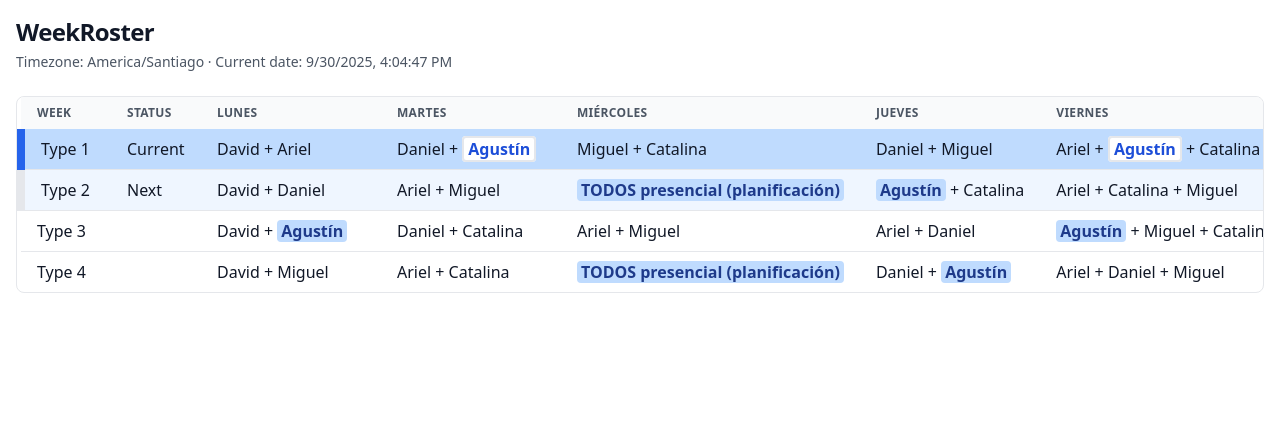
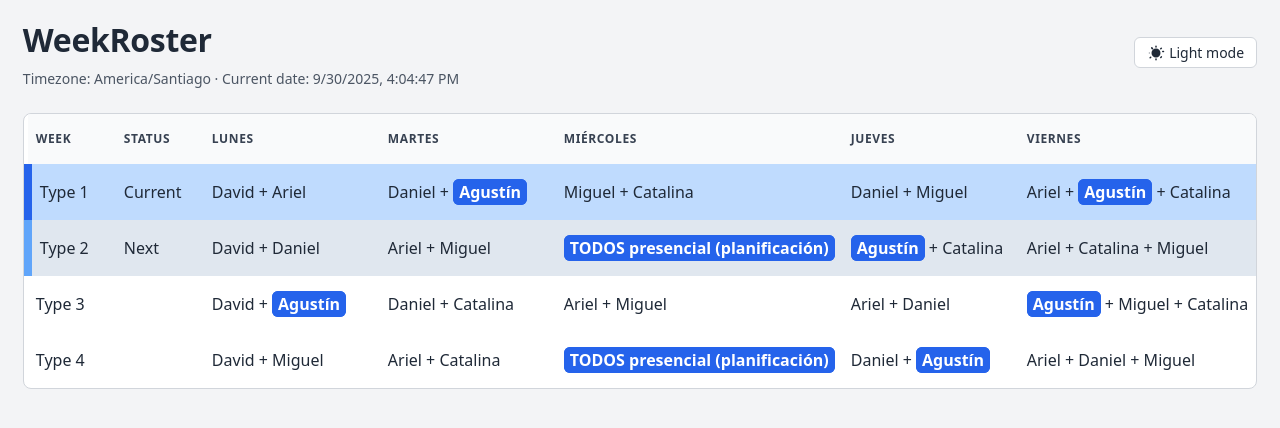
Before and after one commit to aquiroz-capex/weekly-roster-v2, a React (Vite) app: page / in a window 1280 px wide. Shown: the top 428 px of the page. Built offline with nearby package versions, Linux system fonts and the light colour scheme.

Commit message:
feat: implement theme toggle functionality and add app styling

```diff
--- a/src/App.tsx
+++ b/src/App.tsx
@@ -1,4 +1,5 @@
 import React, { useEffect, useMemo, useState } from 'react';
+import './app-theme.css';
 
 import { getCurrentAndNextWeekIndices } from './lib/date';
 import rotationConfig from '../config/rotation.json';
@@ -8,11 +9,27 @@ const config = rotationConfig as RotationConfig;
 
 const App: React.FC = () => {
   const [now, setNow] = useState<Date>(new Date());
+  const [theme, setTheme] = useState<'light' | 'dark'>(() => {
+    if (typeof window !== 'undefined' && window.matchMedia('(prefers-color-scheme: dark)').matches) {
+      return 'dark';
+    }
+    return 'light';
+  });
 
   useEffect(() => {
     const id = setInterval(() => setNow(new Date()), 60_000);
     return () => clearInterval(id);
   }, []);
+
+  useEffect(() => {
+    if (typeof document !== 'undefined') {
+      document.documentElement.classList.toggle('dark', theme === 'dark');
+      const root = document.documentElement;
+      const body = document.body;
+      const bodyBg = getComputedStyle(root).getPropertyValue('--body-bg');
+      body.style.background = bodyBg;
+    }
+  }, [theme]);
 
   const { currentIndex, nextIndex } = useMemo(
     () => getCurrentAndNextWeekIndices(now, config.anchorDate),
@@ -20,43 +37,58 @@ const App: React.FC = () => {
   );
 
   return (
-    <main className="mx-auto max-w-fit p-4">
-      <header className="mb-6">
-        <h1 className="text-2xl font-semibold tracking-tight">WeekRoster</h1>
-        <p className="mt-1 text-sm text-gray-600 dark:text-gray-300" aria-live="polite">
-          Timezone: <span className="font-medium">{config.timezone}</span> · Current date: {now.toLocaleString('en-US', { timeZone: config.timezone })}
-        </p>
+    <main className="app-main">
+      <header className="app-header">
+        <div>
+          <h1 className="app-title">WeekRoster</h1>
+          <p className="app-meta" aria-live="polite">
+            Timezone: <span className="font-medium">{config.timezone}</span> · Current date: {now.toLocaleString('en-US', { timeZone: config.timezone })}
+          </p>
+        </div>
+        <button
+          type="button"
+          aria-label="Toggle dark mode"
+          className="theme-toggle-btn"
+          onClick={() => setTheme(theme === 'dark' ? 'light' : 'dark')}
+        >
+          {theme === 'dark' ? (
+            <svg width="18" height="18" fill="none" viewBox="0 0 24 24"><path fill="currentColor" d="M17.75 15.5a7.25 7.25 0 0 1-7.25-7.25c0-1.61.52-3.1 1.41-4.3A.75.75 0 0 0 10.5 2a9 9 0 1 0 11.5 11.5a.75.75 0 0 0-1.95-.41a7.22 7.22 0 0 1-2.3.41Z"/></svg>
+          ) : (
+            <svg width="18" height="18" fill="none" viewBox="0 0 24 24"><path fill="currentColor" d="M12 18a6 6 0 1 0 0-12a6 6 0 0 0 0 12Zm0 4a1 1 0 0 1-1-1v-1a1 1 0 1 1 2 0v1a1 1 0 0 1-1 1Zm0-20a1 1 0 0 1 1 1v1a1 1 0 1 1-2 0V3a1 1 0 0 1 1-1Zm10 9h-1a1 1 0 1 1 0-2h1a1 1 0 1 1 0 2ZM4 12a1 1 0 0 1-1-1H2a1 1 0 1 1 0 2h1a1 1 0 0 1 1-1Zm13.66 6.66a1 1 0 0 1 0-1.41l.7-.7a1 1 0 1 1 1.41 1.41l-.7.7a1 1 0 0 1-1.41 0ZM5.64 5.64a1 1 0 0 1 0-1.41a1 1 0 0 1 1.41 0l.7.7A1 1 0 0 1 6.34 7.05l-.7-.7Zm12.02 0l.7-.7a1 1 0 1 1 1.41 1.41l-.7.7a1 1 0 1 1-1.41-1.41ZM5.64 18.36l-.7.7a1 1 0 1 1-1.41-1.41l.7-.7a1 1 0 1 1 1.41 1.41Z"/></svg>
+          )}
+          {theme === 'dark' ? 'Dark' : 'Light'} mode
+        </button>
       </header>
-      <section aria-label="4-week rotation table">
-        <div className="overflow-x-auto rounded-lg border border-gray-200 dark:border-gray-800">
+      <section className="app-table-section" aria-label="4-week rotation table">
+        <div className="app-table-container">
           <table
             role="grid"
-            className="min-w-max w-full text-left whitespace-nowrap"
+            className="app-table"
             style={{ tableLayout: 'auto' }}
           >
-            <thead className="bg-gray-50 dark:bg-gray-900/40 text-xs uppercase tracking-wide text-gray-600 dark:text-gray-300">
+            <thead className="app-thead">
               <tr>
-                <th className="px-4 py-2 min-w-[90px]">Week</th>
-                <th className="px-4 py-2 min-w-[90px]">Status</th>
+                <th className="app-cell app-cell-week">Week</th>
+                <th className="app-cell app-cell-status">Status</th>
                 {config.weekdays.map((d) => (
-                  <th key={d} className="px-4 py-2 min-w-[180px]">{d}</th>
+                  <th key={d} className="app-cell">{d}</th>
                 ))}
               </tr>
             </thead>
-            <tbody className="divide-y divide-gray-200 dark:divide-gray-800">
+            <tbody>
               {config.schedule.map((week, idx) => {
                 const isCurrent = idx === currentIndex;
                 const isNext = idx === nextIndex;
                 const rowClass = isCurrent
-                  ? 'bg-blue-200 dark:bg-blue-700 border-l-8 border-blue-600'
+                  ? 'app-row-current'
                   : isNext
-                  ? 'bg-blue-50 dark:bg-blue-900/30 border-l-8 border-blue-300'
+                  ? 'app-row-next'
                   : '';
                 const status = isCurrent ? 'Current' : isNext ? 'Next' : '';
                 return (
-                  <tr key={week.week} className={`${rowClass}`}>
-                    <td className="px-4 py-2 min-w-[90px]">Type {week.week}</td>
-                    <td className="px-4 py-2 min-w-[90px]" aria-label={status}>{status}</td>
+                  <tr key={week.week} className={rowClass}>
+                    <td className="app-cell app-cell-week">Type {week.week}</td>
+                    <td className="app-cell app-cell-status" aria-label={status}>{status}</td>
                     {config.weekdays.map((d) => {
                       const cell = week.days[d] ?? '';
                       const normalize = (str: string) => str.normalize('NFD').replace(/\p{Diacritic}/gu, '');
@@ -66,15 +98,15 @@ const App: React.FC = () => {
                         const regex = new RegExp(`(${config.user})`, 'giu');
                         const parts = cell.split(regex);
                         return (
-                          <td key={d} className="px-4 py-2 min-w-[180px]">
+                          <td key={d} className="app-cell">
                             {parts.map((part, i) =>
                               normalize(part).toLowerCase() === userNorm ? (
                                 <span
                                   key={i}
                                   className={
                                     idx === currentIndex
-                                      ? 'bg-white border-2  text-blue-700 font-bold rounded px-1'
-                                      : 'bg-blue-200 dark:bg-blue-500 text-blue-900 dark:text-white font-bold rounded px-1'
+                                      ? 'app-highlight'
+                                      : 'app-highlight'
                                   }
                                 >
                                   {part}
@@ -87,12 +119,12 @@ const App: React.FC = () => {
                         );
                       } else if (/TODOS presencial \(planificación\)/i.test(cell)) {
                         return (
-                          <td key={d} className="px-4 py-2 min-w-[180px]">
+                          <td key={d} className="app-cell">
                             <span
                               className={
                                 idx === currentIndex
-                                  ? 'bg-white border-2 border-blue-600 text-blue-700 font-bold rounded px-1'
-                                  : 'bg-blue-200 dark:bg-blue-500 text-blue-900 dark:text-white font-bold rounded px-1'
+                                  ? 'app-highlight'
+                                  : 'app-highlight'
                               }
                             >
                               {cell}
@@ -101,7 +133,7 @@ const App: React.FC = () => {
                         );
                       } else {
                         return (
-                          <td key={d} className="px-4 py-2 min-w-[180px]">{cell}</td>
+                          <td key={d} className="app-cell">{cell}</td>
                         );
                       }
                     })}
--- /dev/null
+++ b/src/app-theme.css
@@ -0,0 +1,210 @@
+body {
+  background: var(--body-bg);
+  transition: background 0.2s;
+}
+
+:root {
+  --body-bg: #f3f4f6;
+  --main-bg: #fff;
+  --main-text: #1f2937;
+  --meta-text: #4b5563;
+  --border-color: #d1d5db;
+  --table-bg: #fff;
+  --thead-bg: #f9fafb;
+  --thead-text: #374151;
+  --row-current-bg: #bfdbfe;
+  --row-current-border: #2563eb;
+  --row-next-bg: #e0e7ef;
+  --row-next-border: #60a5fa;
+  --highlight-bg: #2563eb;
+  --highlight-text: #fff;
+  --highlight-border: #2563eb;
+  --btn-bg: #fff;
+  --btn-bg-hover: #f3f4f6;
+  --btn-text: #1f2937;
+  --btn-border-color: #d1d5db;
+}
+
+.dark {
+  --body-bg: #0f172a;
+  --main-bg: #0f172a;
+  --main-text: #f3f4f6;
+  --meta-text: #cbd5e1;
+  --border-color: #374151;
+  --table-bg: #1e293b;
+  --thead-bg: #1e293b;
+  --thead-text: #cbd5e1;
+  --row-current-bg: #1e40af;
+  --row-current-border: #60a5fa;
+  --row-next-bg: #1e293b;
+  --row-next-border: #3b82f6;
+  --highlight-bg: #2563eb;
+  --highlight-text: #fff;
+  --highlight-border: #60a5fa;
+  --btn-bg: #111827;
+  --btn-bg-hover: #1f2937;
+  --btn-text: #f3f4f6;
+  --btn-border-color: #374151;
+}
+
+.theme-toggle-btn {
+  display: inline-flex;
+  align-items: center;
+  gap: 0.25rem;
+  border-radius: 0.375rem;
+  border: 1px solid var(--btn-border-color, var(--border-color));
+  padding: 0.25rem 0.75rem;
+  font-size: 0.875rem;
+  font-weight: 500;
+  background: var(--btn-bg);
+  color: var(--btn-text);
+  transition: background 0.2s, color 0.2s;
+  cursor: pointer;
+}
+.theme-toggle-btn:hover {
+  background: var(--btn-bg-hover);
+}
+.app-main {
+  margin-left: auto;
+  margin-right: auto;
+  max-width: fit-content;
+  padding: 1rem;
+  background: transparent;
+  color: var(--main-text);
+  min-height: 100vh;
+  transition: background 0.2s, color 0.2s;
+}
+
+.app-header {
+  margin-bottom: 1.5rem;
+  display: flex;
+  flex-direction: column;
+  gap: 0.5rem;
+}
+@media (min-width: 640px) {
+  .app-header {
+    flex-direction: row;
+    align-items: center;
+    justify-content: space-between;
+  }
+}
+
+.app-title {
+  font-size: 2rem;
+  font-weight: 600;
+  letter-spacing: -0.01em;
+}
+
+.app-meta {
+  margin-top: 0.25rem;
+  font-size: 0.875rem;
+  color: var(--meta-text);
+}
+
+.app-table-section {
+  margin-top: 1rem;
+}
+
+.app-table-container {
+  overflow-x: auto;
+  border-radius: 0.5rem;
+  border: 1px solid var(--border-color);
+  background: var(--table-bg);
+}
+
+.app-table {
+  min-width: max-content;
+  width: 100%;
+  text-align: left;
+  white-space: nowrap;
+  table-layout: auto;
+}
+
+.app-thead {
+  background: var(--thead-bg);
+  font-size: 0.75rem;
+  text-transform: uppercase;
+  letter-spacing: 0.05em;
+  color: var(--thead-text);
+}
+
+.app-row-current {
+  background: var(--row-current-bg);
+  border-left: 8px solid var(--row-current-border);
+}
+.app-row-next {
+  background: var(--row-next-bg);
+  border-left: 8px solid var(--row-next-border);
+}
+
+.app-cell {
+  padding: 1rem 0.5rem;
+  min-width: 11rem;
+}
+.app-cell-week {
+  min-width: 5.5rem;
+}
+.app-cell-status {
+  min-width: 5.5rem;
+}
+
+.app-highlight {
+  background: var(--highlight-bg);
+  color: var(--highlight-text);
+  font-weight: bold;
+  border-radius: 0.375rem;
+  padding: 0 0.25rem;
+  border: 2px solid var(--highlight-border);
+  transition: background 0.2s, color 0.2s, border 0.2s;
+}
+
+.dark {
+  --body-bg: #0f172a;
+  --main-bg: #0f172a;
+  --main-text: #f3f4f6;
+  --meta-text: #cbd5e1;
+  --border-color: #374151;
+  --table-bg: #1e293b;
+  --thead-bg: #1e293b;
+  --thead-text: #cbd5e1;
+  --row-current-bg: #1e40af;
+  --row-current-border: #60a5fa;
+  --row-next-bg: #1e293b;
+  --row-next-border: #3b82f6;
+  --highlight-bg: #2563eb;
+  --highlight-text: #fff;
+  --highlight-border: #60a5fa;
+  --border-color: #d1d5db;
+  --table-bg: #fff;
+  --thead-bg: #f9fafb;
+  --thead-text: #374151;
+  --row-current-bg: #bfdbfe;
+  --row-current-border: #2563eb;
+  --row-next-bg: #e0e7ef;
+  --row-next-border: #60a5fa;
+  --highlight-bg: #2563eb;
+  --highlight-text: #fff;
+  --highlight-border: #2563eb;
+}
+
+.dark {
+  --btn-bg: #111827;
+  --btn-bg-hover: #1f2937;
+  --btn-text: #f3f4f6;
+  --btn-border-color: #374151;
+  --body-bg: #0f172a;
+  --main-bg: #0f172a;
+  --main-text: #f3f4f6;
+  --meta-text: #cbd5e1;
+  --border-color: #374151;
+  --table-bg: #1e293b;
+  --thead-bg: #1e293b;
+  --thead-text: #cbd5e1;
+  --row-current-bg: #1e40af;
+  --row-current-border: #60a5fa;
+  --row-next-bg: #1e293b;
+  --row-next-border: #3b82f6;
+  --highlight-bg: #3b82f6;
+  --highlight-text: #fff;
+  --highlight-border: #3b82f6;
+}
```
